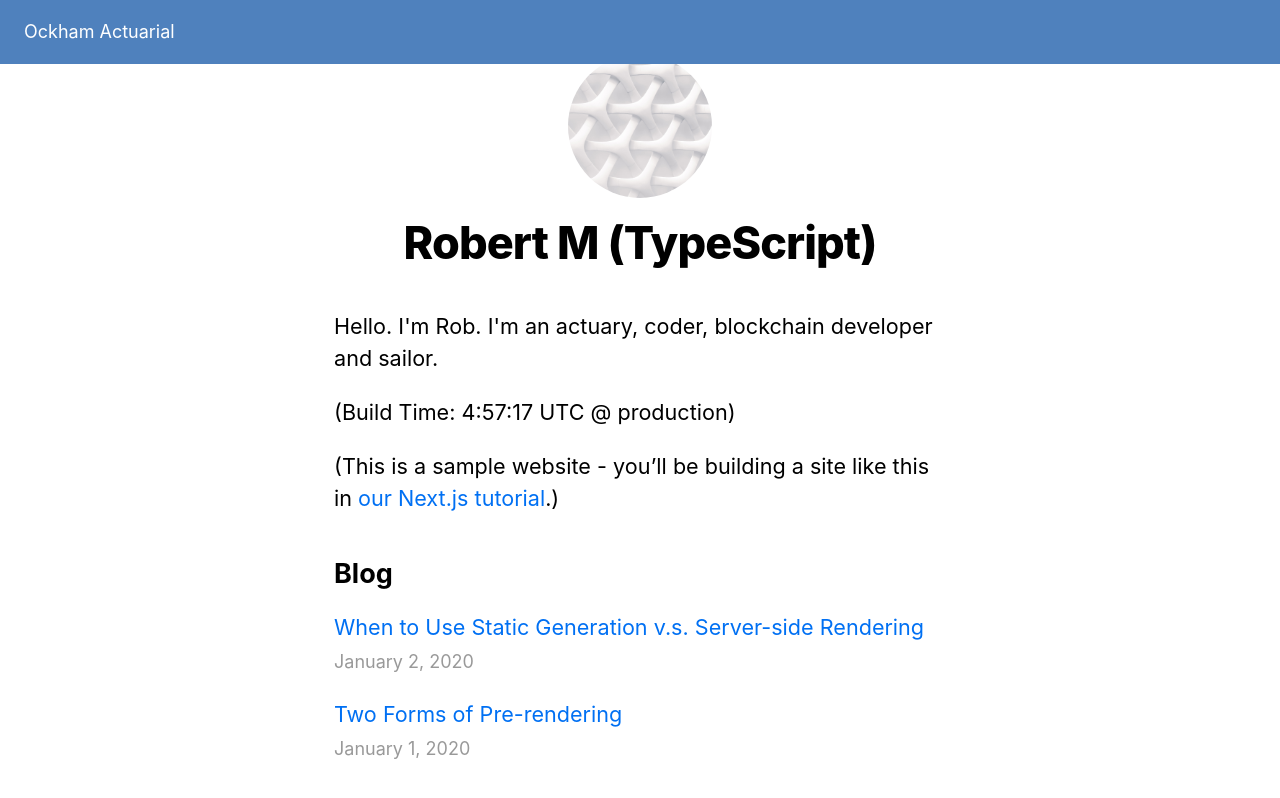
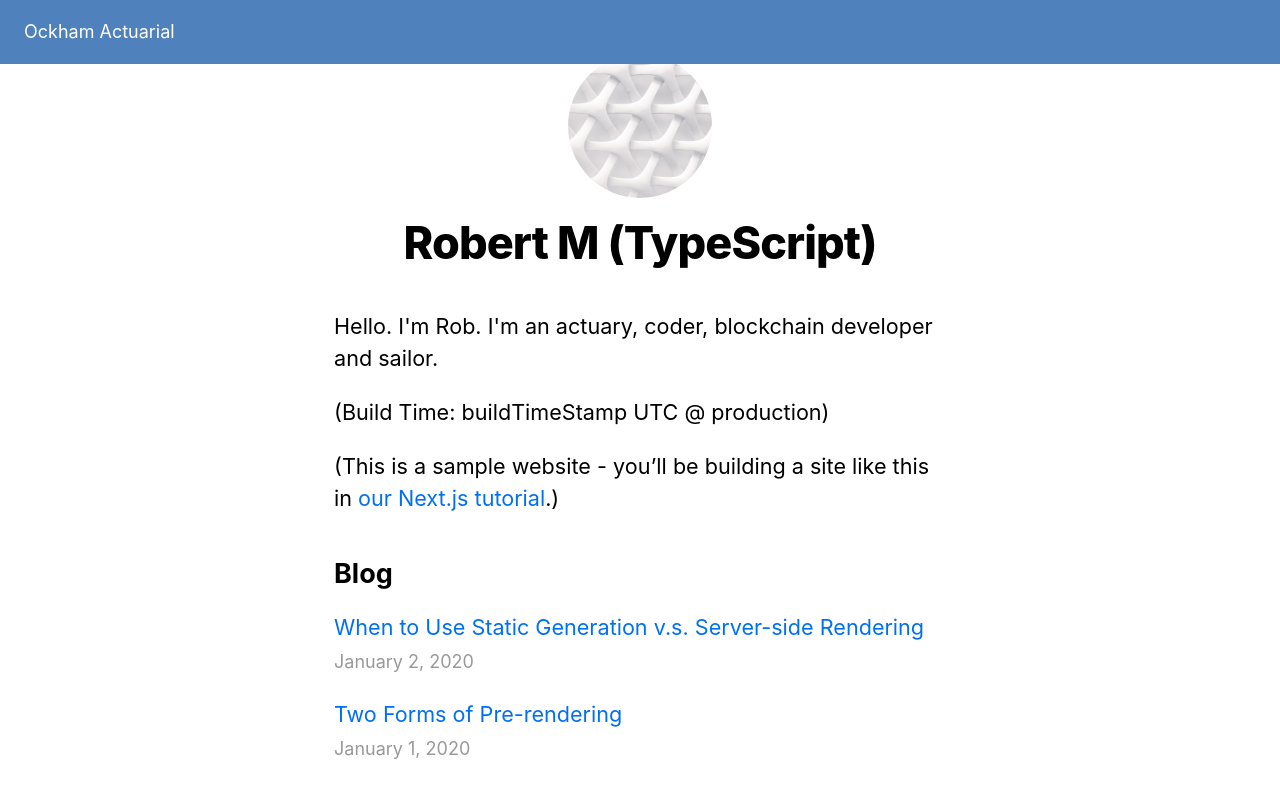
Before and after one commit to megens/nextjs-blog2, a Next.js app: page / in a window 1280 px wide. Shown: the top 798 px of the page. Built offline with nearby package versions, Linux system fonts and the light colour scheme.

Commit message:
strict with no build timestamp

```diff
--- a/pages/index.tsx
+++ b/pages/index.tsx
@@ -68,7 +68,15 @@ const useStyles = makeStyles((theme) => ({
   },
 }));
 
-export default function Home({ buildTimeStamp, allPostsData }) {
+export default function Home({
+  allPostsData,
+}: {
+  allPostsData: {
+    date: string;
+    title: string;
+    id: string;
+  }[];
+}) {
   // RfM NOTE that I haven't "typed" these correctly. Not sure how to do that.
   // the prop "home" used in Layout seems to be an intrinsic value, based on "is this the Home page?"
 
@@ -93,7 +101,7 @@ export default function Home({ buildTimeStamp, allPostsData }) {
           Hello. I'm Rob. I'm an actuary, coder, blockchain developer and
           sailor.
         </p>
-        <p>(Build Time: {buildTimeStamp} UTC @ production)</p>
+        <p>(Build Time: {"buildTimeStamp"} UTC @ production)</p>
 
         <p>
           (This is a sample website - you’ll be building a site like this in{" "}
```
